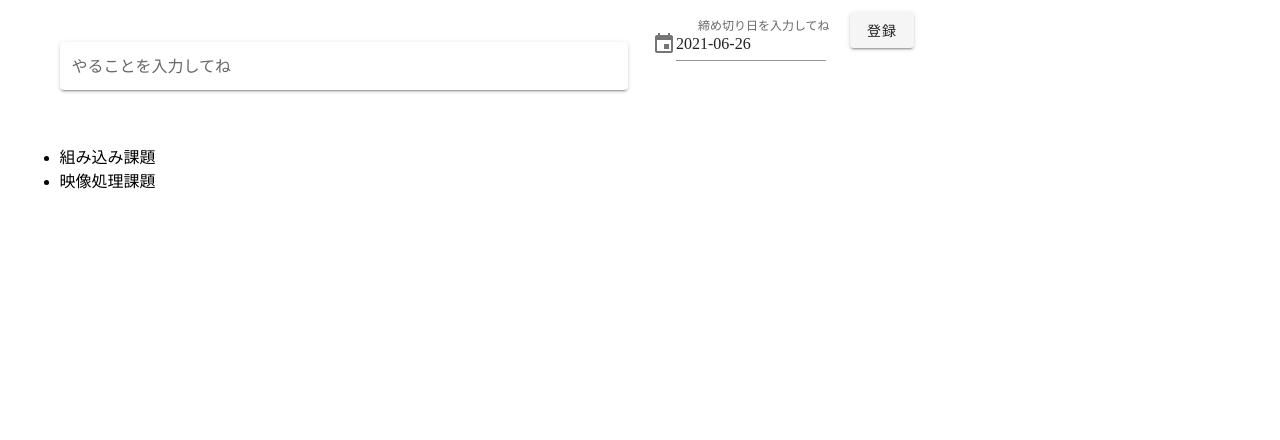
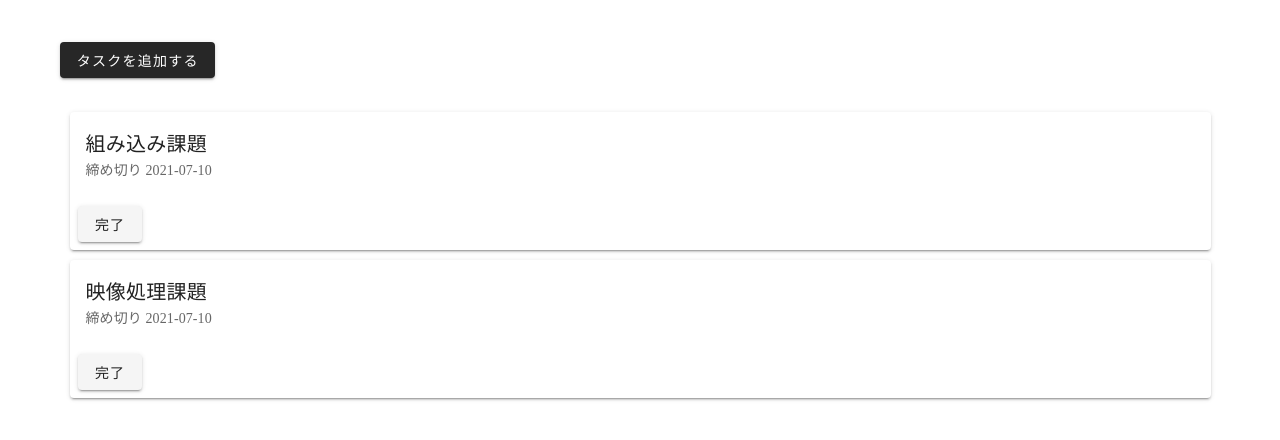
Before and after one commit to SystemEngineeringTeam/geekcamp-vol5-pre, a Nuxt app in the folder nuxt/: page / in a window 1280 px wide. Shown: the top 440 px of the page. Built offline with nearby package versions, Linux system fonts and the light colour scheme.

Commit message:
デザイン大体

```diff
--- /dev/null
+++ b/nuxt/components/AddTasks.vue
@@ -0,0 +1,84 @@
+<template>
+  <div class="text-center">
+    <v-dialog v-model="dialog" width="400px">
+      <template #activator="{ on, attrs }">
+        <v-btn
+          color="red lighten-2"
+          dark
+          v-bind="attrs"
+          class="vbtton"
+          v-on="on"
+        >
+          タスクを追加する
+        </v-btn>
+      </template>
+      <v-card height="350px" style="position: relative">
+        <v-card-title class="text-h5 grey lighten-2 primary--text">
+        </v-card-title>
+        <v-row>
+          <v-card-text style="relative">
+            <v-form>
+              <v-col cols="8">
+                タスク名{{ detail }}
+                <v-text-field
+                  v-model="detail"
+                  solo
+                  label="タスクを入力"
+                ></v-text-field>
+              </v-col>
+              <v-col cols="9" class="justify-center">
+                締め切り{{ deadline }}
+                <v-text-field v-model="deadline" single-line>
+                  <template #append-outer>
+                    <Date v-model="deadline"></Date>
+                  </template>
+                </v-text-field>
+              </v-col>
+            </v-form>
+          </v-card-text>
+        </v-row>
+        <v-divider></v-divider>
+        <v-card-actions>
+          <v-spacer></v-spacer>
+          <v-btn
+            color="primary"
+            text
+            class="add"
+            @click="
+              dialog = false
+              registerTask()
+            "
+          >
+            追加する
+            <!-- {{ picker }}
+            {{ time }} -->
+          </v-btn>
+        </v-card-actions>
+      </v-card>
+    </v-dialog>
+  </div>
+</template>
+
+<script>
+export default {
+  setup() {},
+  data() {
+    return {
+      detail: '',
+      deadline: '',
+      dialog: false,
+    }
+  },
+  methods: {
+    registerTask() {
+      this.$store.dispatch('postTask', {
+        detail: this.detail,
+        deadline: this.deadline,
+      })
+    },
+    hello() {
+      console.log('Hello')
+    },
+  },
+}
+</script>
--- /dev/null
+++ b/nuxt/components/Date.vue
@@ -0,0 +1,51 @@
+<template>
+  <div>
+    <v-menu v-model="menu" offset-y :close-on-content-click="false">
+      <template #activator="{ on }">
+        <v-btn icon color="primary" dark elevation="0" v-on="on">
+          <v-icon>mdi-calendar</v-icon>
+        </v-btn>
+      </template>
+      <v-date-picker
+        v-model="picker"
+        active-picker="YEAR"
+        dark
+        @click="menu = false"
+      />
+    </v-menu>
+  </div>
+</template>
+
+<script>
+export default {
+  props: {
+    valuedate: {
+      type: String,
+      default: new Date().toISOString().substr(0, 10),
+    },
+  },
+  data() {
+    return {
+      menu: false,
+    }
+  },
+  computed: {
+    picker: {
+      get() {
+        return this.deadline
+      },
+      set(val) {
+        this.menu = false
+        this.$emit('input', val)
+      },
+    },
+  },
+}
+</script>
+
+<style scoped>
+.picker {
+  position: absolute;
+  left: 20px;
+}
+</style>
--- a/nuxt/pages/index.vue
+++ b/nuxt/pages/index.vue
@@ -2,13 +2,7 @@
   <v-container>
     <v-row justify="center" align="center">
       <v-col cols="4" sm="8" md="6">
-        <v-text-field
-          v-model="taskName"
-          class="text-field"
-          solo
-          label="やることを入力してね"
-          clearable
-        ></v-text-field>
+        <AddTasks class="text-field"></AddTasks>
       </v-col>
       <v-col cols="2">
         <v-menu
@@ -20,16 +14,6 @@
           offset-y
           min-width="auto"
         >
-          <template v-slot:activator="{ on, attrs }">
-            <v-text-field
-              v-model="date"
-              label="締め切り日を入力してね"
-              prepend-icon="mdi-calendar"
-              readonly
-              v-bind="attrs"
-              v-on="on"
-            ></v-text-field>
-          </template>
           <v-date-picker v-model="date" no-title scrollable>
             <v-spacer></v-spacer>
             <v-btn text color="primary" @click="menu = false">Cancel</v-btn>
@@ -39,17 +23,16 @@
           </v-date-picker>
         </v-menu>
       </v-col>
-      <v-col cols="4">
-        <v-btn elevation="2" @click="taskAdd()">登録</v-btn>
-      </v-col>
     </v-row>
     <v-row>
       <v-col>
-        <ul>
-          <li v-for="task in tasks" :key="task.id">
-            {{ task.detail }}
-          </li>
-        </ul>
+        <v-card v-for="task in tasks" :key="task.id" class="task-card">
+          <v-card-title>{{ task.detail }} </v-card-title>
+          <v-card-subtitle>締め切り {{ task.deadline }}</v-card-subtitle>
+          <v-card-actions>
+            <v-btn color="indigo"> 完了 </v-btn>
+          </v-card-actions>
+        </v-card>
       </v-col>
     </v-row>
   </v-container>
@@ -102,4 +85,7 @@ export default {
 .text-field {
   margin-top: 30px;
 }
+.task-card {
+  margin: 10px;
+}
 </style>
--- a/nuxt/store/store.js
+++ b/nuxt/store/store.js
@@ -42,10 +42,10 @@ const createStore = () => {
             console.log(context.state.tasks)
           })
       },
-      putTask(context, task) {
+      putTask(task) {
         this.$axios
           .put('http://localhost:8083/task', {
-            taskID: context.taskID,
+            taskID: task.taskID,
           })
           .then((res) => {
             console.log('Ok')
```
